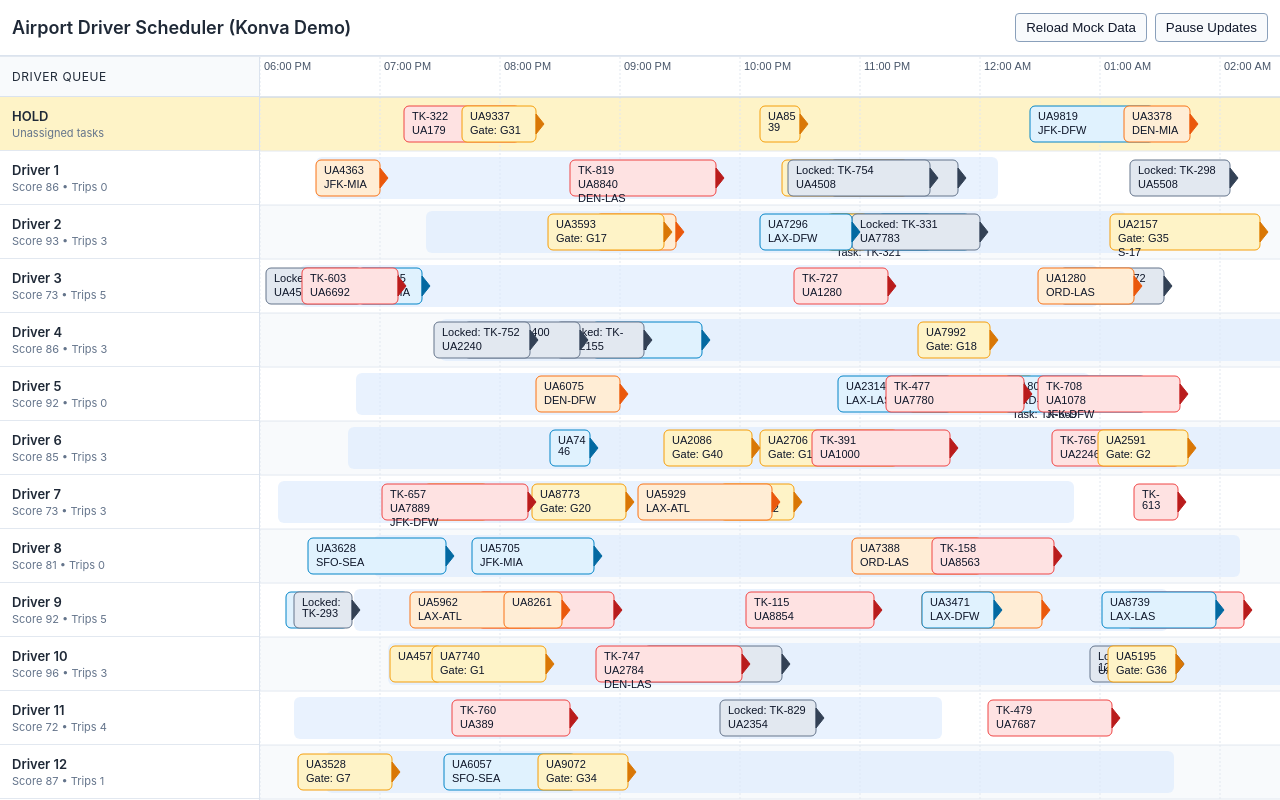
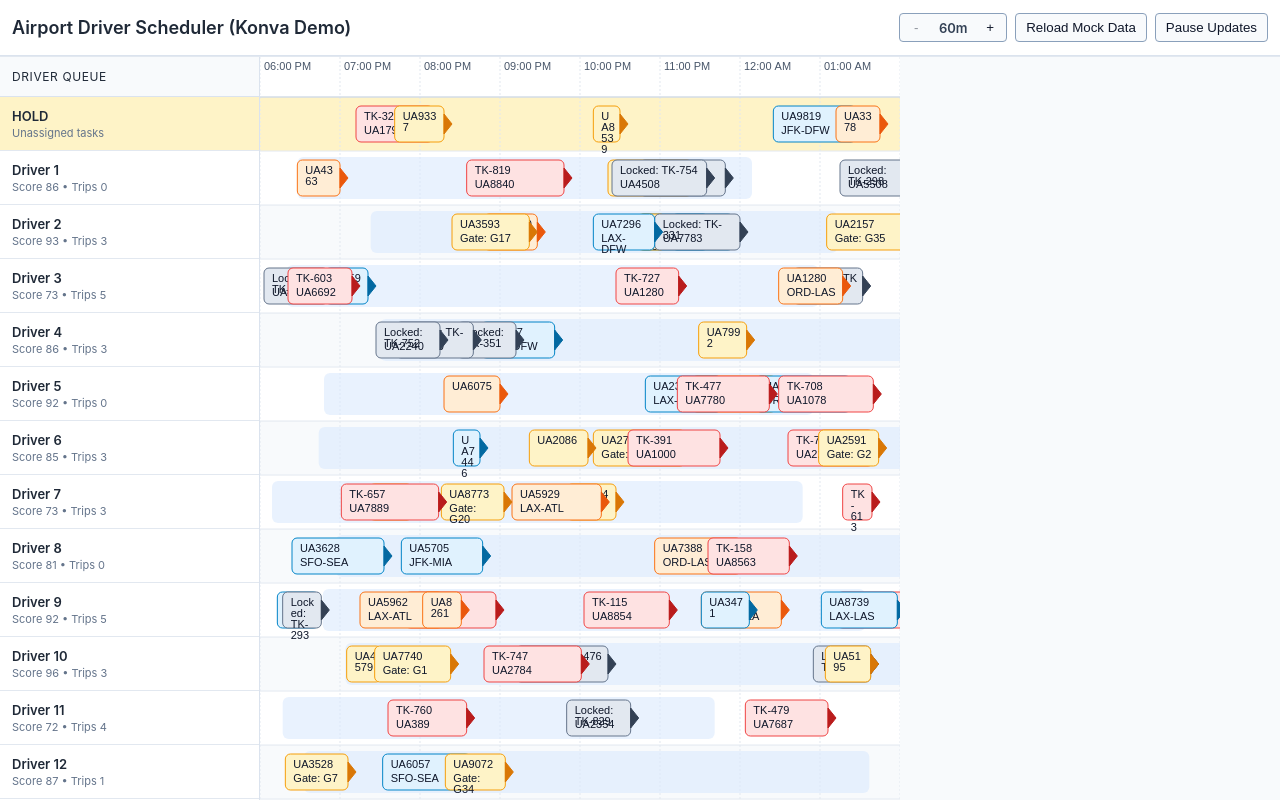
Before and after one commit to Likemilk99/angular-konva-scheduler, an Angular app: page / in a window 1280 px wide. Built offline with nearby package versions, Linux system fonts and the light colour scheme.

Commit message:
Preserve visible center time when changing timeline zoom

```diff
--- a/src/app/models/timeline.models.ts
+++ b/src/app/models/timeline.models.ts
@@ -48,6 +48,8 @@ export interface TimelineWindow {
   endDateTime: string;
 }
 
+export type ZoomLevel = 60 | 30 | 15;
+
 export interface EventVisualModel {
   id: string;
   rowId: string;
@@ -70,6 +72,7 @@ export interface SchedulerState {
   events: SchedulerEvent[];
   timelineWindow: TimelineWindow;
   updatesPaused: boolean;
+  zoomLevel: ZoomLevel;
 }
 
 export const HOLD_ROW_ID = 'HOLD';
--- a/src/app/scheduler/components/scheduler-page/scheduler-page.component.html
+++ b/src/app/scheduler/components/scheduler-page/scheduler-page.component.html
@@ -1,8 +1,11 @@
 <div class="scheduler-page" *ngIf="vm$ | async as vm">
   <app-scheduler-toolbar
     [updatesPaused]="vm.updatesPaused"
+    [zoomLevel]="vm.zoomLevel"
     (reload)="reload()"
     (toggleUpdates)="toggleUpdates()"
+    (zoomIn)="zoomIn()"
+    (zoomOut)="zoomOut()"
   ></app-scheduler-toolbar>
 
   <div class="loading" *ngIf="vm.loading">Loading mocked schedule...</div>
@@ -10,12 +13,13 @@
   <div class="board-scroll" *ngIf="!vm.loading">
     <app-drivers-panel [drivers]="vm.drivers" [rowHeight]="rowHeight"></app-drivers-panel>
 
-    <div class="timeline-scroll">
+    <div #timelineScroll class="timeline-scroll">
       <app-timeline-canvas
         [drivers]="vm.drivers"
         [shifts]="vm.shifts"
         [events]="vm.events"
         [timelineWindow]="vm.timelineWindow"
+        [zoomLevel]="vm.zoomLevel"
         [rowHeight]="rowHeight"
       ></app-timeline-canvas>
     </div>
--- a/src/app/scheduler/components/scheduler-page/scheduler-page.component.ts
+++ b/src/app/scheduler/components/scheduler-page/scheduler-page.component.ts
@@ -1,6 +1,18 @@
-import { ChangeDetectionStrategy, Component } from '@angular/core';
-import { map } from 'rxjs/operators';
+import { AfterViewInit, ChangeDetectionStrategy, Component, ElementRef, ViewChild } from '@angular/core';
+import { map, tap } from 'rxjs/operators';
+import { Driver, SchedulerEvent, Shift, TimelineWindow, ZoomLevel } from '../../../models/timeline.models';
 import { SchedulerStateService } from '../../../services/scheduler-state.service';
+import { getTimelineZoomConfig, getZoomInLevel, getZoomOutLevel } from '../../utils/timeline-zoom';
+
+interface SchedulerPageVm {
+  loading: boolean;
+  updatesPaused: boolean;
+  drivers: Driver[];
+  shifts: Shift[];
+  events: SchedulerEvent[];
+  timelineWindow: TimelineWindow;
+  zoomLevel: ZoomLevel;
+}
 
 @Component({
   selector: 'app-scheduler-page',
@@ -8,8 +20,13 @@ import { SchedulerStateService } from '../../../services/scheduler-state.service
   styleUrls: ['./scheduler-page.component.scss'],
   changeDetection: ChangeDetectionStrategy.OnPush
 })
-export class SchedulerPageComponent {
+export class SchedulerPageComponent implements AfterViewInit {
+  @ViewChild('timelineScroll') timelineScroll?: ElementRef<HTMLDivElement>;
+
   readonly rowHeight = 54;
+  private latestVm?: SchedulerPageVm;
+  private pendingCenterTimeMs?: number;
+
   readonly vm$ = this.state.state$.pipe(
     map((state) => ({
       loading: state.loading,
@@ -17,11 +34,22 @@ export class SchedulerPageComponent {
       drivers: state.drivers,
       shifts: state.shifts,
       events: state.events,
-      timelineWindow: state.timelineWindow
-    }))
+      timelineWindow: state.timelineWindow,
+      zoomLevel: state.zoomLevel
+    })),
+    tap((vm) => {
+      this.latestVm = vm;
+      this.restoreCenterAfterZoom(vm);
+    })
   );
 
   constructor(private readonly state: SchedulerStateService) {}
+
+  ngAfterViewInit(): void {
+    if (this.pendingCenterTimeMs && this.latestVm) {
+      this.restoreCenterAfterZoom(this.latestVm);
+    }
+  }
 
   reload(): void {
     this.state.reloadData();
@@ -30,4 +58,60 @@ export class SchedulerPageComponent {
   toggleUpdates(): void {
     this.state.toggleUpdatesPaused();
   }
+
+  zoomIn(): void {
+    if (!this.latestVm || !getZoomInLevel(this.latestVm.zoomLevel)) {
+      return;
+    }
+    this.captureVisibleCenterTime();
+    this.state.zoomIn();
+  }
+
+  zoomOut(): void {
+    if (!this.latestVm || !getZoomOutLevel(this.latestVm.zoomLevel)) {
+      return;
+    }
+    this.captureVisibleCenterTime();
+    this.state.zoomOut();
+  }
+
+  private captureVisibleCenterTime(): void {
+    const vm = this.latestVm;
+    const container = this.timelineScroll?.nativeElement;
+    if (!vm || !container) {
+      return;
+    }
+
+    const startMs = new Date(vm.timelineWindow.startDateTime).getTime();
+    const centerX = container.scrollLeft + container.clientWidth / 2;
+    const pixelsPerMinute = getTimelineZoomConfig(vm.zoomLevel).pixelsPerHour / 60;
+    const centerMinutes = centerX / pixelsPerMinute;
+    this.pendingCenterTimeMs = startMs + centerMinutes * 60000;
+  }
+
+  private restoreCenterAfterZoom(vm: SchedulerPageVm): void {
+    if (!this.pendingCenterTimeMs) {
+      return;
+    }
+
+    const container = this.timelineScroll?.nativeElement;
+    if (!container) {
+      return;
+    }
+
+    requestAnimationFrame(() => {
+      requestAnimationFrame(() => {
+        const startMs = new Date(vm.timelineWindow.startDateTime).getTime();
+        const endMs = new Date(vm.timelineWindow.endDateTime).getTime();
+        const safeCenterTimeMs = Math.min(Math.max(this.pendingCenterTimeMs ?? startMs, startMs), endMs);
+        const minutesFromStart = (safeCenterTimeMs - startMs) / 60000;
+        const pixelsPerMinute = getTimelineZoomConfig(vm.zoomLevel).pixelsPerHour / 60;
+        const targetCenterX = minutesFromStart * pixelsPerMinute;
+        const maxScrollLeft = Math.max(0, container.scrollWidth - container.clientWidth);
+        const targetScrollLeft = Math.min(Math.max(0, targetCenterX - container.clientWidth / 2), maxScrollLeft);
+        container.scrollLeft = targetScrollLeft;
+        this.pendingCenterTimeMs = undefined;
+      });
+    });
+  }
 }
--- a/src/app/scheduler/components/toolbar/toolbar.component.html
+++ b/src/app/scheduler/components/toolbar/toolbar.component.html
@@ -1,6 +1,11 @@
 <div class="toolbar">
   <h2>Airport Driver Scheduler (Konva Demo)</h2>
   <div class="toolbar__actions">
+    <div class="zoom-controls">
+      <button type="button" (click)="zoomOut.emit()" [disabled]="isZoomOutDisabled">-</button>
+      <span>{{ zoomLevel }}m</span>
+      <button type="button" (click)="zoomIn.emit()" [disabled]="isZoomInDisabled">+</button>
+    </div>
     <button type="button" (click)="reload.emit()">Reload Mock Data</button>
     <button type="button" (click)="toggleUpdates.emit()">
       {{ updatesPaused ? 'Resume Updates' : 'Pause Updates' }}
--- a/src/app/scheduler/components/toolbar/toolbar.component.scss
+++ b/src/app/scheduler/components/toolbar/toolbar.component.scss
@@ -17,6 +17,7 @@
 .toolbar__actions {
   display: flex;
   gap: 8px;
+  align-items: center;
 
   button {
     border: 1px solid #8aa0bb;
@@ -25,5 +26,34 @@
     border-radius: 4px;
     padding: 6px 10px;
     cursor: pointer;
+
+    &:disabled {
+      opacity: 0.45;
+      cursor: not-allowed;
+    }
   }
 }
+
+.zoom-controls {
+  display: inline-flex;
+  align-items: center;
+  border: 1px solid #8aa0bb;
+  border-radius: 4px;
+  background: #f8fafc;
+
+  button {
+    border: 0;
+    border-radius: 0;
+    min-width: 32px;
+    padding: 6px 8px;
+    background: transparent;
+  }
+
+  span {
+    min-width: 42px;
+    text-align: center;
+    font-size: 13px;
+    font-weight: 600;
+    color: #334155;
+  }
+}
--- a/src/app/scheduler/components/toolbar/toolbar.component.ts
+++ b/src/app/scheduler/components/toolbar/toolbar.component.ts
@@ -1,4 +1,6 @@
 import { ChangeDetectionStrategy, Component, EventEmitter, Input, Output } from '@angular/core';
+import { ZoomLevel } from '../../../models/timeline.models';
+import { getZoomInLevel, getZoomOutLevel } from '../../utils/timeline-zoom';
 
 @Component({
   selector: 'app-scheduler-toolbar',
@@ -8,7 +10,18 @@ import { ChangeDetectionStrategy, Component, EventEmitter, Input, Output } from
 })
 export class ToolbarComponent {
   @Input() updatesPaused = false;
+  @Input() zoomLevel: ZoomLevel = 60;
 
   @Output() reload = new EventEmitter<void>();
   @Output() toggleUpdates = new EventEmitter<void>();
+  @Output() zoomIn = new EventEmitter<void>();
+  @Output() zoomOut = new EventEmitter<void>();
+
+  get isZoomInDisabled(): boolean {
+    return !getZoomInLevel(this.zoomLevel);
+  }
+
+  get isZoomOutDisabled(): boolean {
+    return !getZoomOutLevel(this.zoomLevel);
+  }
 }
--- /dev/null
+++ b/src/app/scheduler/utils/timeline-zoom.ts
@@ -0,0 +1,39 @@
+import { ZoomLevel } from '../../models/timeline.models';
+
+export interface TimelineZoomConfig {
+  level: ZoomLevel;
+  tickIntervalMinutes: number;
+  pixelsPerHour: number;
+}
+
+const TIMELINE_ZOOM_CONFIGS: readonly TimelineZoomConfig[] = [
+  { level: 60, tickIntervalMinutes: 60, pixelsPerHour: 80 },
+  { level: 30, tickIntervalMinutes: 30, pixelsPerHour: 160 },
+  { level: 15, tickIntervalMinutes: 15, pixelsPerHour: 320 }
+];
+
+export function getTimelineZoomLevels(): readonly ZoomLevel[] {
+  return TIMELINE_ZOOM_CONFIGS.map((config) => config.level);
+}
+
+export function getTimelineZoomConfig(level: ZoomLevel): TimelineZoomConfig {
+  return TIMELINE_ZOOM_CONFIGS.find((config) => config.level === level) ?? TIMELINE_ZOOM_CONFIGS[0];
+}
+
+export function getZoomInLevel(level: ZoomLevel): ZoomLevel | null {
+  const levels = getTimelineZoomLevels();
+  const index = levels.indexOf(level);
+  if (index === -1 || index >= levels.length - 1) {
+    return null;
+  }
+  return levels[index + 1];
+}
+
+export function getZoomOutLevel(level: ZoomLevel): ZoomLevel | null {
+  const levels = getTimelineZoomLevels();
+  const index = levels.indexOf(level);
+  if (index <= 0) {
+    return null;
+  }
+  return levels[index - 1];
+}
--- a/src/app/services/scheduler-state.service.ts
+++ b/src/app/services/scheduler-state.service.ts
@@ -1,6 +1,7 @@
 import { Injectable, NgZone, OnDestroy } from '@angular/core';
 import { BehaviorSubject, interval, Subscription } from 'rxjs';
 import { Driver, HOLD_ROW_ID, SchedulerEvent, SchedulerState, Shift } from '../models/timeline.models';
+import { getZoomInLevel, getZoomOutLevel } from '../scheduler/utils/timeline-zoom';
 import { MockDataService } from './mock-data.service';
 
 const EMPTY_STATE: SchedulerState = {
@@ -12,7 +13,8 @@ const EMPTY_STATE: SchedulerState = {
     startDateTime: new Date().toISOString(),
     endDateTime: new Date().toISOString()
   },
-  updatesPaused: false
+  updatesPaused: false,
+  zoomLevel: 60
 };
 
 @Injectable({ providedIn: 'root' })
@@ -36,13 +38,26 @@ export class SchedulerStateService implements OnDestroy {
 
     setTimeout(() => {
       const dataset = this.mockData.createDataset();
-      this.stateSubject.next({ ...dataset, loading: false, updatesPaused: this.stateSubject.value.updatesPaused });
+      this.stateSubject.next({
+        ...dataset,
+        loading: false,
+        updatesPaused: this.stateSubject.value.updatesPaused,
+        zoomLevel: this.stateSubject.value.zoomLevel
+      });
     }, 900);
   }
 
   toggleUpdatesPaused(): void {
     const current = this.stateSubject.value;
     this.stateSubject.next({ ...current, updatesPaused: !current.updatesPaused });
+  }
+
+  zoomIn(): void {
+    this.updateZoomByStep(1);
+  }
+
+  zoomOut(): void {
+    this.updateZoomByStep(-1);
   }
 
   private startRealtimeUpdates(): void {
@@ -90,4 +105,14 @@ export class SchedulerStateService implements OnDestroy {
     const filtered = statuses.filter((status) => status !== current);
     return filtered[Math.floor(Math.random() * filtered.length)] ?? current;
   }
+
+  private updateZoomByStep(direction: 1 | -1): void {
+    const current = this.stateSubject.value;
+    const nextLevel = direction === 1 ? getZoomInLevel(current.zoomLevel) : getZoomOutLevel(current.zoomLevel);
+    if (!nextLevel) {
+      return;
+    }
+
+    this.stateSubject.next({ ...current, zoomLevel: nextLevel });
+  }
 }
```
Also changed, not shown: src/app/scheduler/components/timeline-canvas/timeline-canvas.component.ts (+4 -3 lines), src/app/scheduler/renderers/timeline-konva-renderer.ts (+9 -6 lines), src/app/scheduler/utils/timeline-scale.ts (+34 -7 lines).
